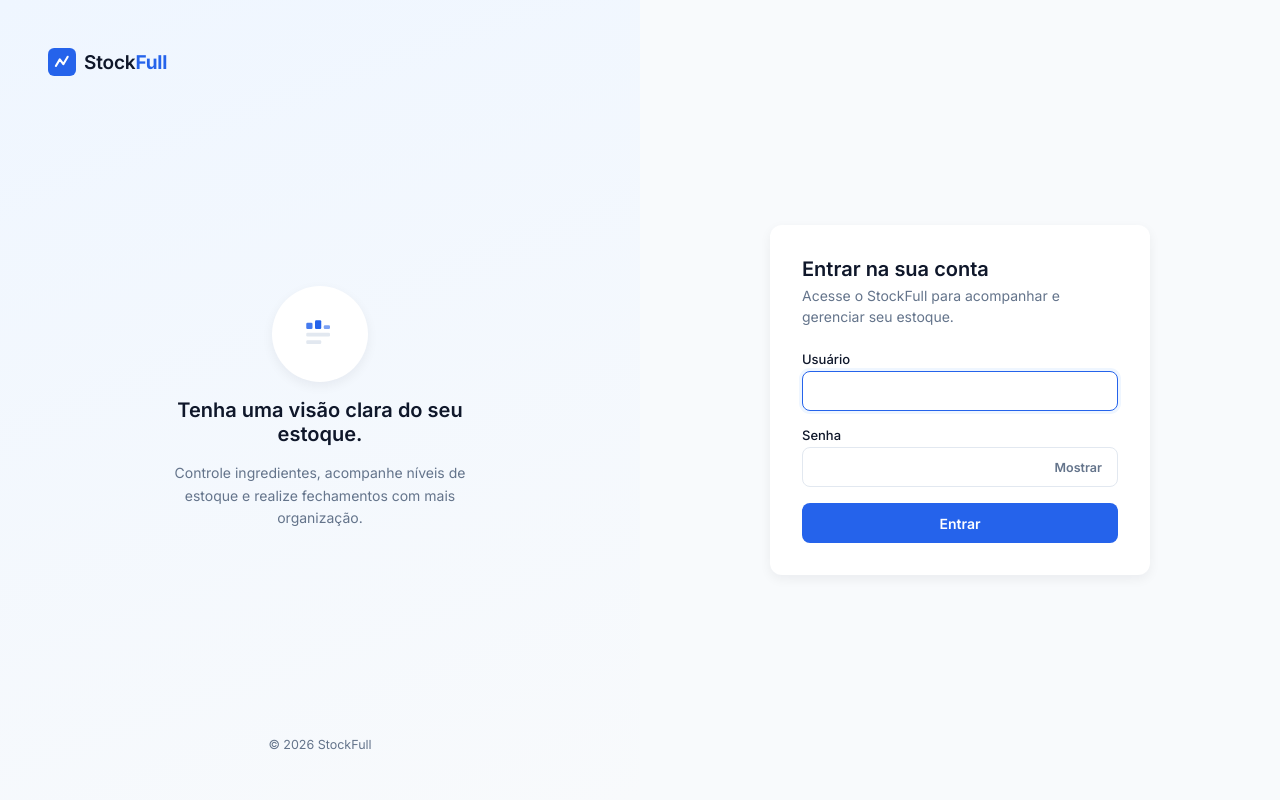
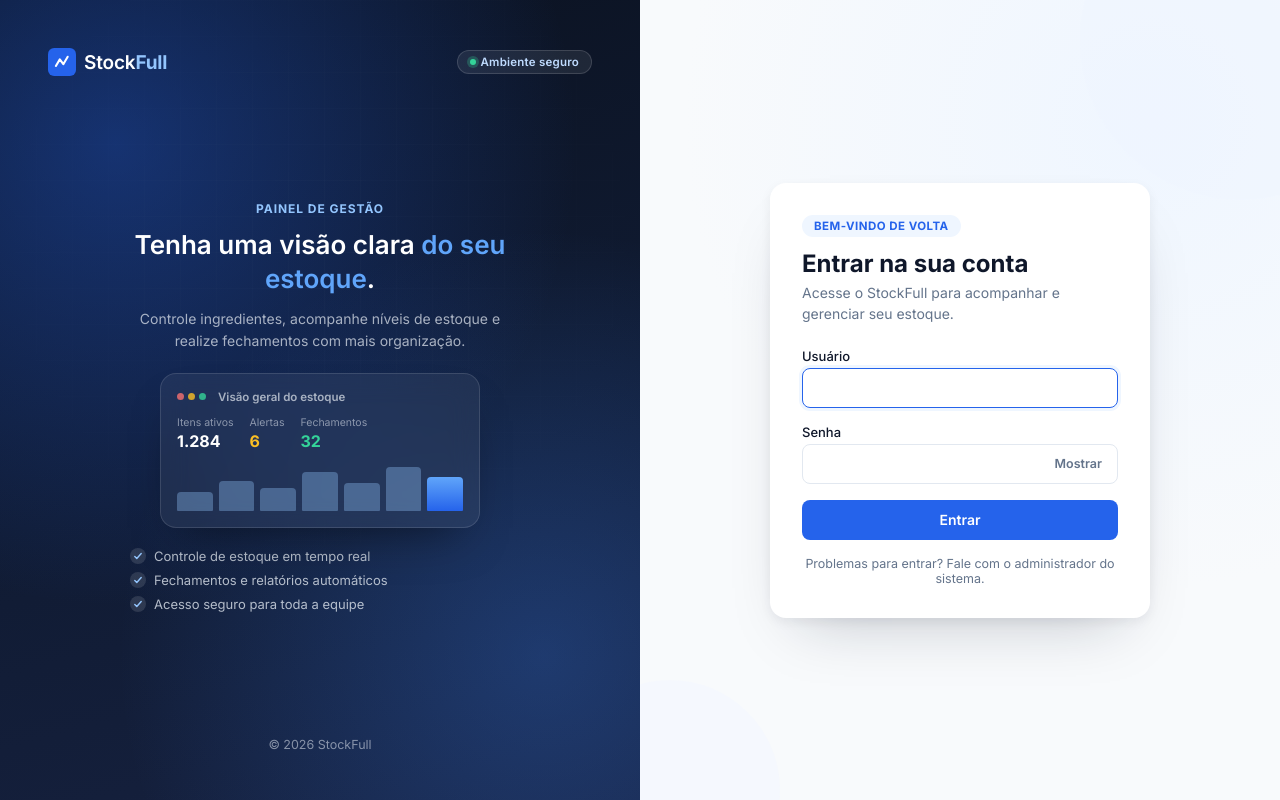
Before and after one commit to tiagosalgad0/stockfull-frontend, a React (Vite) app: page /login in a window 1280 px wide. Built offline with nearby package versions, Linux system fonts and the light colour scheme.

Commit message:
tela de login v3

```diff
--- a/src/features/auth/pages/Login.css
+++ b/src/features/auth/pages/Login.css
@@ -13,76 +13,320 @@
   padding: var(--space-7);
 }
 
+/* Painel de marca -------------------------------------------------------- */
+
 .login__panel--brand {
-  background: linear-gradient(160deg, var(--color-primary-soft), var(--color-background));
+  position: relative;
+  overflow: hidden;
+  color: #e2e8f0;
+  background:
+    radial-gradient(circle at 18% 18%, rgba(37, 99, 235, 0.38), transparent 55%),
+    radial-gradient(circle at 85% 82%, rgba(59, 130, 246, 0.28), transparent 50%),
+    linear-gradient(165deg, #0b1220 0%, #101b33 55%, #16213f 100%);
   align-items: center;
   justify-content: space-between;
   text-align: center;
 }
 
-.login__panel--form {
-  background: var(--color-background);
-  align-items: center;
-  justify-content: center;
+.login__panel--brand::before {
+  content: '';
+  position: absolute;
+  inset: 0;
+  background-image: linear-gradient(rgba(255, 255, 255, 0.05) 1px, transparent 1px),
+    linear-gradient(90deg, rgba(255, 255, 255, 0.05) 1px, transparent 1px);
+  background-size: 36px 36px;
+  mask-image: radial-gradient(circle at 50% 30%, rgba(0, 0, 0, 0.6), transparent 70%);
+  opacity: 0.5;
+  z-index: 0;
+}
+
+.login__panel--brand > * {
+  position: relative;
+  z-index: 1;
 }
 
 .login__brand-top {
-  align-self: flex-start;
+  align-self: stretch;
+  display: flex;
+  align-items: center;
+  justify-content: space-between;
+}
+
+.login__panel--brand .logo {
+  color: #fff;
+}
+
+.login__panel--brand .logo__text strong {
+  color: #93c5fd;
+}
+
+.login__badge {
+  display: inline-flex;
+  align-items: center;
+  gap: var(--space-1);
+  font-size: 11.5px;
+  font-weight: 600;
+  letter-spacing: 0.02em;
+  color: #bfdbfe;
+  background: rgba(255, 255, 255, 0.08);
+  border: 1px solid rgba(255, 255, 255, 0.14);
+  border-radius: 999px;
+  padding: var(--space-1) var(--space-3);
+}
+
+.login__badge::before {
+  content: '';
+  width: 6px;
+  height: 6px;
+  border-radius: 50%;
+  background: #34d399;
+  box-shadow: 0 0 0 3px rgba(52, 211, 153, 0.25);
 }
 
 .login__brand-middle {
   display: flex;
   flex-direction: column;
   align-items: center;
-  gap: var(--space-4);
-  max-width: 340px;
+  gap: var(--space-3);
+  max-width: 380px;
 }
 
-.login__illustration {
-  display: flex;
-  align-items: center;
-  justify-content: center;
-  width: 96px;
-  height: 96px;
-  border-radius: 50%;
-  background: var(--color-surface);
-  box-shadow: var(--shadow-md);
+.login__eyebrow {
+  font-size: 12px;
+  font-weight: 700;
+  letter-spacing: 0.08em;
+  text-transform: uppercase;
+  color: #93c5fd;
+  margin: 0;
 }
 
 .login__brand-title {
-  font-size: var(--font-size-section-title);
+  font-size: 26px;
   font-weight: 600;
-  color: var(--color-text-primary);
+  line-height: 1.3;
+  color: #fff;
+  margin: 0;
+}
+
+.login__brand-title span {
+  color: #60a5fa;
 }
 
 .login__brand-text {
-  color: var(--color-text-secondary);
+  color: rgba(226, 232, 240, 0.72);
   font-size: var(--font-size-body);
   line-height: 1.6;
+  margin: 0 0 var(--space-2);
+}
+
+/* Preview estilo "dashboard" em vidro ------------------------------------ */
+
+.login__preview {
+  width: 100%;
+  max-width: 320px;
+  background: rgba(255, 255, 255, 0.06);
+  border: 1px solid rgba(255, 255, 255, 0.12);
+  border-radius: 16px;
+  backdrop-filter: blur(14px);
+  box-shadow: 0 24px 48px -24px rgba(0, 0, 0, 0.55);
+  padding: var(--space-4);
+  text-align: left;
+}
+
+.login__preview-header {
+  display: flex;
+  align-items: center;
+  gap: var(--space-1);
+  margin-bottom: var(--space-3);
+}
+
+.login__preview-dot {
+  width: 7px;
+  height: 7px;
+  border-radius: 50%;
+  opacity: 0.8;
+}
+
+.login__preview-dot--red {
+  background: #f87171;
+}
+
+.login__preview-dot--yellow {
+  background: #fbbf24;
+}
+
+.login__preview-dot--green {
+  background: #34d399;
+}
+
+.login__preview-title {
+  margin-left: var(--space-2);
+  font-size: 11.5px;
+  font-weight: 600;
+  color: rgba(226, 232, 240, 0.7);
+}
+
+.login__preview-stats {
+  display: flex;
+  gap: var(--space-4);
+  margin-bottom: var(--space-3);
+}
+
+.login__preview-stat {
+  display: flex;
+  flex-direction: column;
+  gap: 2px;
+}
+
+.login__preview-stat-label {
+  font-size: 10.5px;
+  color: rgba(226, 232, 240, 0.55);
+}
+
+.login__preview-stat-value {
+  font-size: 16px;
+  font-weight: 700;
+  color: #fff;
+}
+
+.login__preview-stat-value--warning {
+  color: #fbbf24;
+}
+
+.login__preview-stat-value--success {
+  color: #34d399;
+}
+
+.login__preview-chart {
+  display: flex;
+  align-items: flex-end;
+  gap: 6px;
+  height: 48px;
+}
+
+.login__preview-bar {
+  flex: 1;
+  border-radius: 4px 4px 1px 1px;
+  background: rgba(147, 197, 253, 0.35);
+}
+
+.login__preview-bar--active {
+  background: linear-gradient(180deg, #60a5fa, #2563eb);
+}
+
+.login__highlights {
+  display: flex;
+  flex-direction: column;
+  gap: var(--space-2);
+  margin: var(--space-2) 0 0;
+  padding: 0;
+  list-style: none;
+  text-align: left;
+  align-self: flex-start;
+}
+
+.login__highlight {
+  display: flex;
+  align-items: center;
+  gap: var(--space-2);
+  font-size: var(--font-size-small);
+  color: rgba(226, 232, 240, 0.78);
+}
+
+.login__highlight svg {
+  flex-shrink: 0;
 }
 
 .login__copyright {
-  color: var(--color-text-secondary);
+  color: rgba(226, 232, 240, 0.55);
   font-size: 12.5px;
 }
 
 .login__copyright--mobile {
   display: none;
   margin-top: var(--space-6);
+  color: var(--color-text-secondary);
+}
+
+/* Painel do formulário ---------------------------------------------------- */
+
+.login__panel--form {
+  position: relative;
+  overflow: hidden;
+  background: radial-gradient(circle at 80% 15%, var(--color-primary-soft), var(--color-background) 55%);
+  align-items: center;
+  justify-content: center;
+}
+
+.login__panel--form::before {
+  content: '';
+  position: absolute;
+  width: 320px;
+  height: 320px;
+  border-radius: 50%;
+  top: -120px;
+  right: -120px;
+  background: var(--color-primary-soft);
+  opacity: 0.5;
+  z-index: 0;
+}
+
+.login__panel--form::after {
+  content: '';
+  position: absolute;
+  width: 220px;
+  height: 220px;
+  border-radius: 50%;
+  bottom: -100px;
+  left: -80px;
+  background: var(--color-primary-soft);
+  opacity: 0.4;
+  z-index: 0;
+}
+
+.login__panel--form > * {
+  position: relative;
+  z-index: 1;
 }
 
 .login__card {
   width: 100%;
   max-width: 380px;
   background: var(--color-surface);
-  border-radius: var(--radius-lg);
-  box-shadow: var(--shadow-md);
+  border-radius: 16px;
+  box-shadow: 0 30px 60px -30px rgba(15, 23, 42, 0.25), var(--shadow-md);
   padding: var(--space-6);
+  animation: login-card-in 0.35s ease;
+}
+
+@keyframes login-card-in {
+  from {
+    opacity: 0;
+    transform: translateY(6px);
+  }
+  to {
+    opacity: 1;
+    transform: translateY(0);
+  }
+}
+
+.login__welcome {
+  display: inline-flex;
+  align-items: center;
+  font-size: 11.5px;
+  font-weight: 700;
+  letter-spacing: 0.04em;
+  text-transform: uppercase;
+  color: var(--color-primary);
+  background: var(--color-primary-soft);
+  border-radius: 999px;
+  padding: var(--space-1) var(--space-3);
+  margin-bottom: var(--space-3);
 }
 
 .login__title {
-  font-size: var(--font-size-section-title);
-  font-weight: 600;
+  font-size: 24px;
+  font-weight: 700;
   color: var(--color-text-primary);
   margin-bottom: var(--space-1);
 }
@@ -101,11 +345,25 @@
 }
 
 .login__error {
+  display: flex;
+  align-items: center;
+  gap: var(--space-2);
   font-size: 13.5px;
   color: var(--color-danger);
   background: var(--color-danger-soft);
   border-radius: var(--radius-md);
   padding: var(--space-2) var(--space-3);
+}
+
+.login__error svg {
+  flex-shrink: 0;
+}
+
+.login__help {
+  text-align: center;
+  font-size: 12.5px;
+  color: var(--color-text-secondary);
+  margin: 0;
 }
 
 @media (max-width: 860px) {
--- a/src/features/auth/pages/Login.jsx
+++ b/src/features/auth/pages/Login.jsx
@@ -9,6 +9,14 @@ import Button from '../../../components/ui/Button'
 import './Login.css'
 
 const ANO_ATUAL = new Date().getFullYear()
+
+const DESTAQUES = [
+  'Controle de estoque em tempo real',
+  'Fechamentos e relatórios automáticos',
+  'Acesso seguro para toda a equipe',
+]
+
+const BARRAS_PREVIEW = [38, 62, 48, 80, 58, 92, 70]
 
 // Cuida da tela em que a pessoa entra na conta.
 export default function Login() {
@@ -54,22 +62,70 @@ export default function Login() {
       <div className="login__panel login__panel--brand">
         <div className="login__brand-top">
           <Logo />
+          <span className="login__badge">Ambiente seguro</span>
         </div>
 
         <div className="login__brand-middle">
-          <div className="login__illustration" aria-hidden="true">
-            <svg viewBox="0 0 64 64" width="40" height="40">
-              <rect x="10" y="14" width="10" height="10" rx="2" fill="var(--color-primary)" opacity="0.85" />
-              <rect x="24" y="10" width="10" height="14" rx="2" fill="var(--color-primary)" />
-              <rect x="38" y="18" width="10" height="6" rx="2" fill="var(--color-primary)" opacity="0.6" />
-              <rect x="10" y="30" width="38" height="6" rx="2" fill="var(--color-border)" />
-              <rect x="10" y="42" width="24" height="6" rx="2" fill="var(--color-border)" />
-            </svg>
-          </div>
-          <h2 className="login__brand-title">Tenha uma visão clara do seu estoque.</h2>
+          <p className="login__eyebrow">Painel de gestão</p>
+          <h2 className="login__brand-title">
+            Tenha uma visão clara <span>do seu estoque</span>.
+          </h2>
           <p className="login__brand-text">
             Controle ingredientes, acompanhe níveis de estoque e realize fechamentos com mais organização.
           </p>
+
+          <div className="login__preview" aria-hidden="true">
+            <div className="login__preview-header">
+              <span className="login__preview-dot login__preview-dot--red" />
+              <span className="login__preview-dot login__preview-dot--yellow" />
+              <span className="login__preview-dot login__preview-dot--green" />
+              <span className="login__preview-title">Visão geral do estoque</span>
+            </div>
+
+            <div className="login__preview-stats">
+              <div className="login__preview-stat">
+                <span className="login__preview-stat-label">Itens ativos</span>
+                <span className="login__preview-stat-value">1.284</span>
+              </div>
+              <div className="login__preview-stat">
+                <span className="login__preview-stat-label">Alertas</span>
+                <span className="login__preview-stat-value login__preview-stat-value--warning">6</span>
+              </div>
+              <div className="login__preview-stat">
+                <span className="login__preview-stat-label">Fechamentos</span>
+                <span className="login__preview-stat-value login__preview-stat-value--success">32</span>
+              </div>
+            </div>
+
+            <div className="login__preview-chart">
+              {BARRAS_PREVIEW.map((altura, i) => (
+                <span
+                  key={i}
+                  className={`login__preview-bar ${i === BARRAS_PREVIEW.length - 1 ? 'login__preview-bar--active' : ''}`}
+                  style={{ height: `${altura}%` }}
+                />
+              ))}
+            </div>
+          </div>
+
+          <ul className="login__highlights">
+            {DESTAQUES.map((item) => (
+              <li key={item} className="login__highlight">
+                <svg viewBox="0 0 20 20" width="16" height="16" aria-hidden="true">
+                  <circle cx="10" cy="10" r="10" fill="rgba(255,255,255,0.12)" />
+                  <path
+                    d="M6 10.5 8.5 13 14 7"
+                    stroke="#93c5fd"
+                    strokeWidth="1.8"
+                    fill="none"
+                    strokeLinecap="round"
+                    strokeLinejoin="round"
+                  />
+                </svg>
+                {item}
+              </li>
+            ))}
+          </ul>
         </div>
 
         <p className="login__copyright">© {ANO_ATUAL} StockFull</p>
@@ -77,6 +133,7 @@ export default function Login() {
 
       <div className="login__panel login__panel--form">
         <div className="login__card">
+          <span className="login__welcome">Bem-vindo de volta</span>
           <h1 className="login__title">Entrar na sua conta</h1>
           <p className="login__subtitle">Acesse o StockFull para acompanhar e gerenciar seu estoque.</p>
 
@@ -99,6 +156,11 @@ export default function Login() {
 
             {formError && (
               <p className="login__error" role="alert">
+                <svg viewBox="0 0 20 20" width="16" height="16" aria-hidden="true">
+                  <circle cx="10" cy="10" r="10" fill="var(--color-danger-soft)" />
+                  <path d="M10 6v5" stroke="var(--color-danger)" strokeWidth="1.8" strokeLinecap="round" />
+                  <circle cx="10" cy="13.5" r="1" fill="var(--color-danger)" />
+                </svg>
                 {formError}
               </p>
             )}
@@ -106,6 +168,8 @@ export default function Login() {
             <Button type="submit" fullWidth loading={loading}>
               {loading ? 'Entrando...' : 'Entrar'}
             </Button>
+
+            <p className="login__help">Problemas para entrar? Fale com o administrador do sistema.</p>
           </form>
         </div>
 
```
